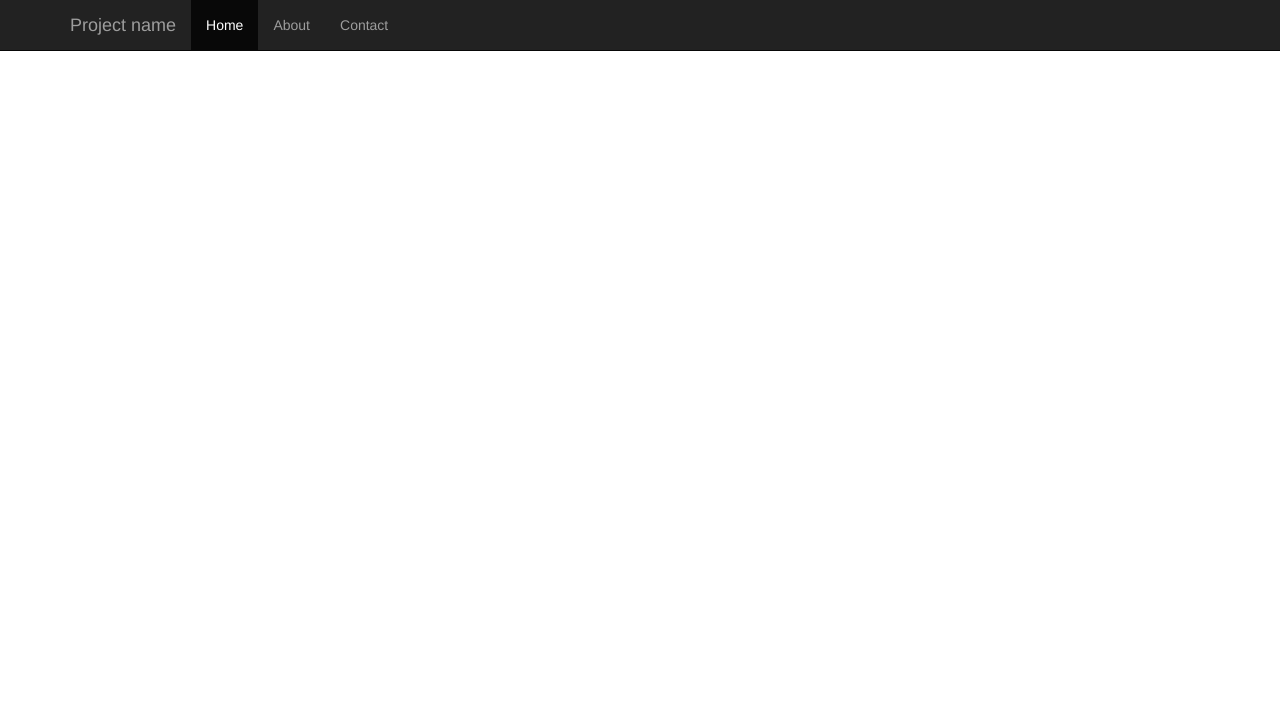
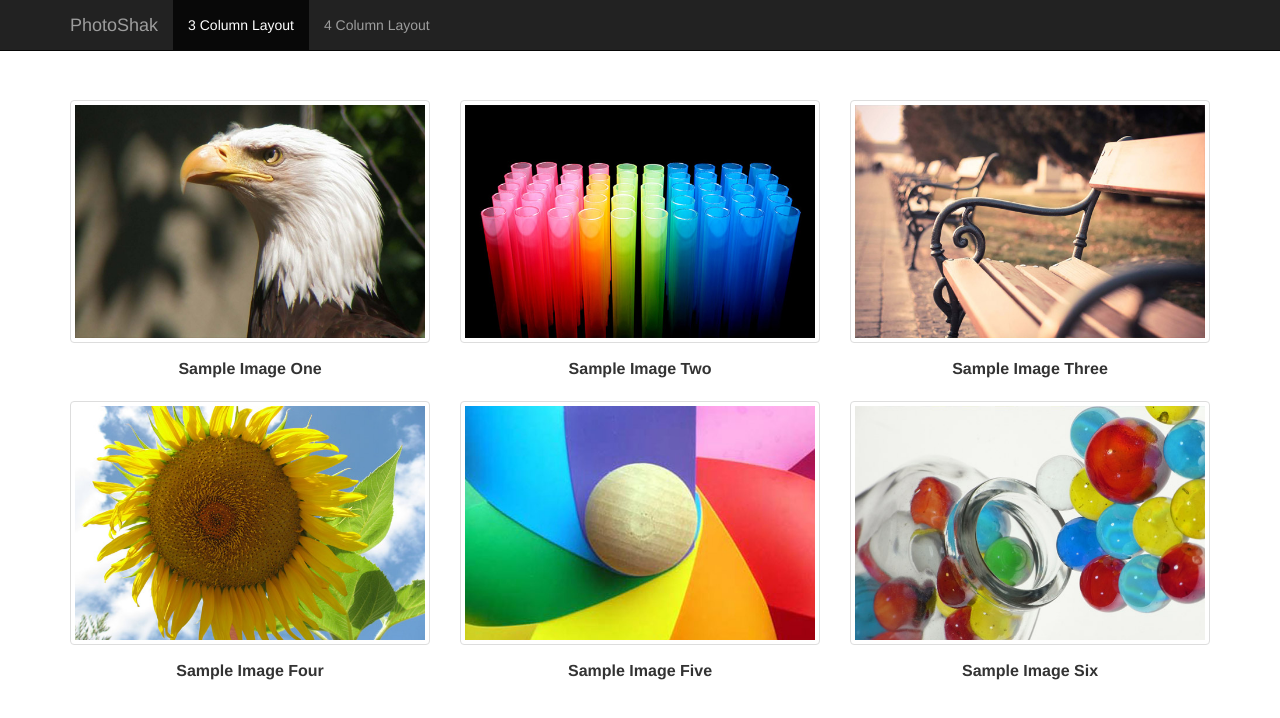
Before and after one commit to ytingchou/learn-bootstrap-development-by-building-10-projects, a plain HTML site: page ProjectV-Photo-Gallery/index.html in a window 1280 px wide. Drawn offline with nearby package versions, Linux system fonts and the light colour scheme.

Commit message:
Added image grid.

```diff
--- a/ProjectV-Photo-Gallery/css/style.css
+++ b/ProjectV-Photo-Gallery/css/style.css
@@ -1,3 +1,16 @@
 body {
   padding-top: 50px;
 }
+
+section {
+  margin: 20px 0 20px 0;
+  padding: 30px 0 30px 0;
+}
+
+.title {
+  text-align: center;
+  font-size: 16px;
+  margin-top: 15px;
+  margin-bottom: 20px;
+  font-weight: bold;
+}
--- a/ProjectV-Photo-Gallery/index.html
+++ b/ProjectV-Photo-Gallery/index.html
@@ -6,7 +6,7 @@
     <meta name="viewport" content="width=device-width, initial-scale=1">
     <!-- The above 3 meta tags *must* come first in the head; any other head content must come *after* these tags -->
 
-    <title>Starter Template for Bootstrap</title>
+    <title>PhotoShak</title>
 
     <!-- Bootstrap core CSS -->
     <link href="css/bootstrap.css" rel="stylesheet">
@@ -24,19 +24,48 @@
             <span class="icon-bar"></span>
             <span class="icon-bar"></span>
           </button>
-          <a class="navbar-brand" href="#">Project name</a>
+          <a class="navbar-brand" href="index.html">PhotoShak</a>
         </div>
         <div id="navbar" class="collapse navbar-collapse">
           <ul class="nav navbar-nav">
-            <li class="active"><a href="#">Home</a></li>
-            <li><a href="#about">About</a></li>
-            <li><a href="#contact">Contact</a></li>
+            <li class="active"><a href="index.html">3 Column Layout</a></li>
+            <li><a href="index2.html">4 Column Layout</a></li>
           </ul>
         </div><!--/.nav-collapse -->
       </div>
     </nav>
 
     <section>
+      <div class="container">
+        <div class="row">
+          <div class="col-md-4">
+            <a href="#"><img src="img/sample1.jpg" class="img-thumbnail"></a>
+            <div class="title">Sample Image One</div>
+          </div>
+          <div class="col-md-4">
+            <a href="#"><img src="img/sample2.jpg" class="img-thumbnail"></a>
+            <div class="title">Sample Image Two</div>
+          </div>
+          <div class="col-md-4">
+            <a href="#"><img src="img/sample3.jpg" class="img-thumbnail"></a>
+            <div class="title">Sample Image Three</div>
+          </div>
+        </div>
+        <div class="row">
+          <div class="col-md-4">
+            <a href="#"><img src="img/sample4.jpg" class="img-thumbnail"></a>
+            <div class="title">Sample Image Four</div>
+          </div>
+          <div class="col-md-4">
+            <a href="#"><img src="img/sample5.jpg" class="img-thumbnail"></a>
+            <div class="title">Sample Image Five</div>
+          </div>
+          <div class="col-md-4">
+            <a href="#"><img src="img/sample6.jpg" class="img-thumbnail"></a>
+            <div class="title">Sample Image Six</div>
+          </div>
+        </div>
+      </div>
     </section>
 
     <!-- Bootstrap core JavaScript
```
